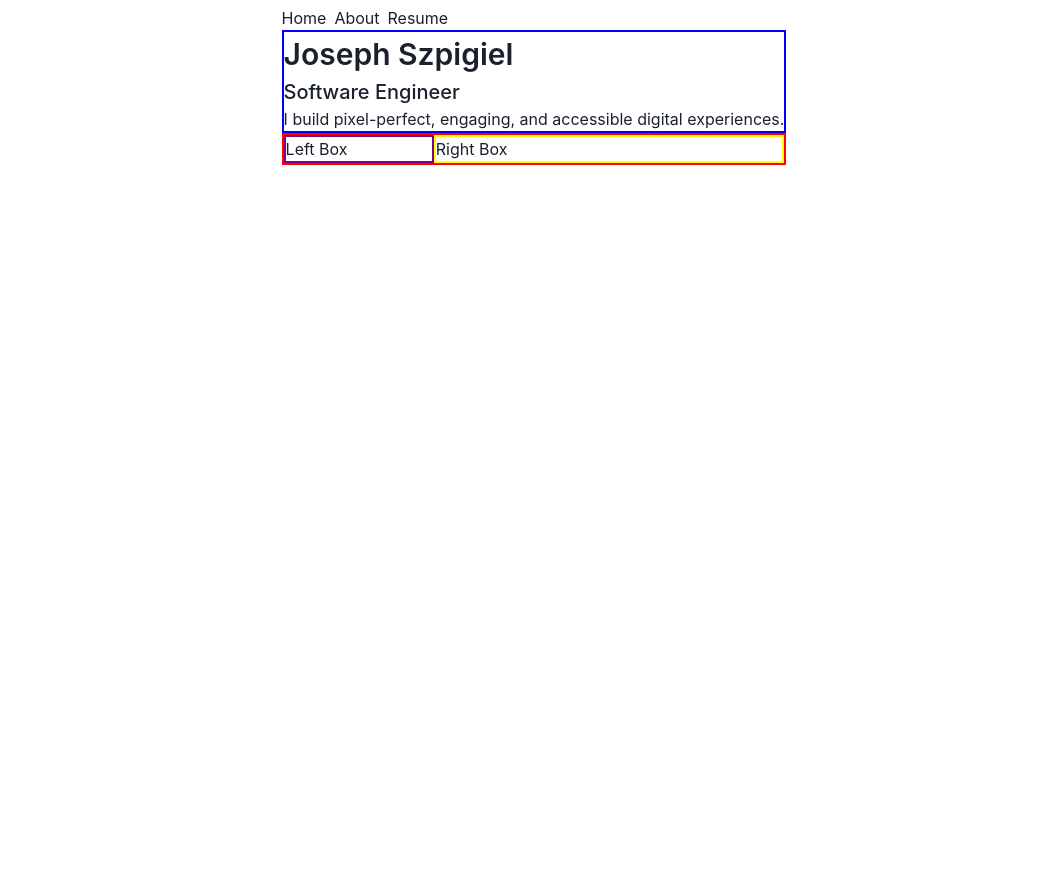
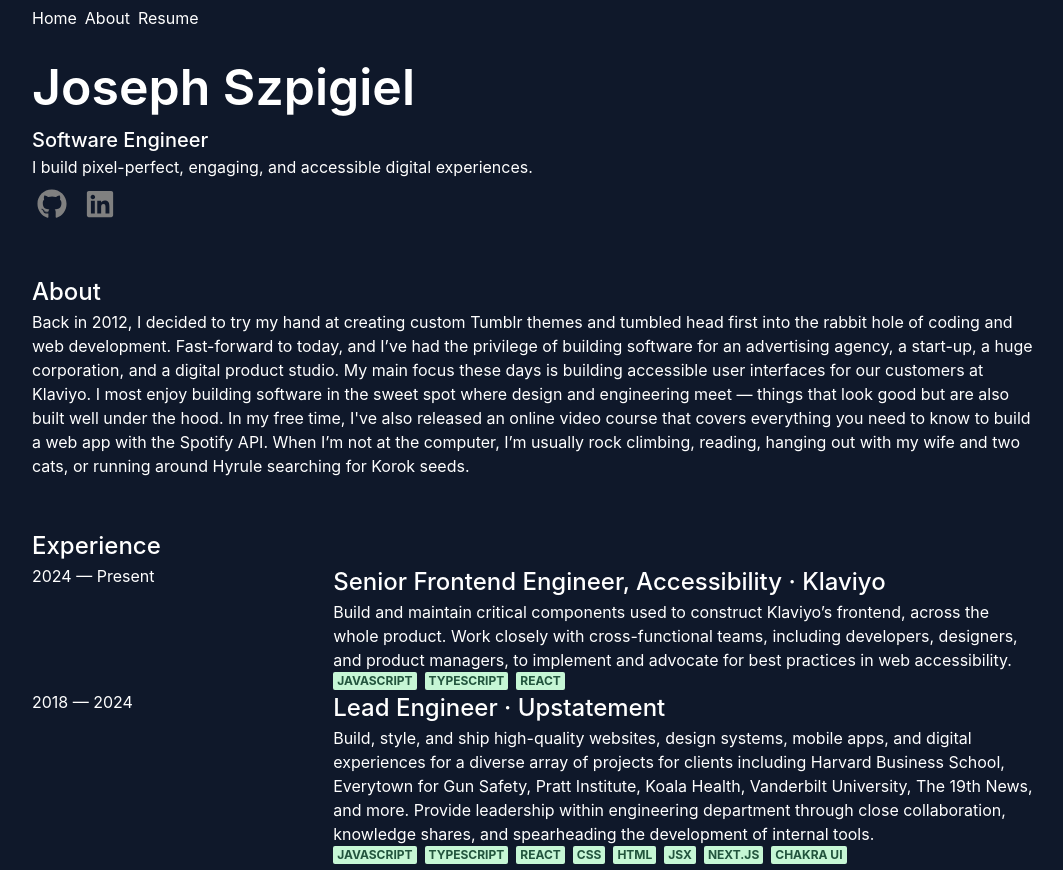
Before and after one commit to JosephSzpigiel/portfolio-site-nextjs, a Next.js app: page / in a window 1280 px wide. Shown: the whole page, without its empty margins (106-1169 px from the left). Before the commit the page ends 800 px from the top, so only its background shows below. Built offline with nearby package versions, Linux system fonts and the light colour scheme.

Commit message:
Set up expeirence section and basic styling.

```diff
--- /dev/null
+++ b/src/components/buttons/GitHubButton.tsx
@@ -0,0 +1,13 @@
+import React from 'react'
+import { Link, IconButton } from '@chakra-ui/react'
+import { FaGithub } from 'react-icons/fa'
+
+function GitHubButton() {
+  return (
+    <Link href='https://github.com/JosephSzpigiel' isExternal>
+        <IconButton aria-label='GitHub' icon={<FaGithub />} variant={'ghost'} color={'grey'} fontSize={'30px'}/>
+    </Link>
+  )
+}
+
+export default GitHubButton
--- a/src/components/buttons/LinkedInButton.tsx
+++ b/src/components/buttons/LinkedInButton.tsx
@@ -5,7 +5,7 @@
 function LinkedInButton() {
   return (
     <Link href='https://www.linkedin.com/in/joseph-szpigiel/' isExternal>
-        <IconButton aria-label='LinkedIn' icon={<FaLinkedin />}/>
+        <IconButton aria-label='LinkedIn' icon={<FaLinkedin />} variant={'ghost'} color={'grey'} fontSize={'30px'}/>
     </Link>
   )
 }
--- /dev/null
+++ b/src/components/home/About.tsx
@@ -0,0 +1,20 @@
+import { Box, Text } from '@chakra-ui/react'
+import React from 'react'
+
+function About() {
+  return (
+    <Box paddingY={'50px'}>
+        <Text
+            fontSize={'24px'}
+            fontWeight={'500'}
+        >
+            About
+        </Text>
+        <Text>
+            Back in 2012, I decided to try my hand at creating custom Tumblr themes and tumbled head first into the rabbit hole of coding and web development. Fast-forward to today, and I’ve had the privilege of building software for an advertising agency, a start-up, a huge corporation, and a digital product studio. My main focus these days is building accessible user interfaces for our customers at Klaviyo. I most enjoy building software in the sweet spot where design and engineering meet — things that look good but are also built well under the hood. In my free time, I've also released an online video course that covers everything you need to know to build a web app with the Spotify API. When I’m not at the computer, I’m usually rock climbing, reading, hanging out with my wife and two cats, or running around Hyrule searching for Korok seeds.
+        </Text>
+    </Box>
+  )
+}
+
+export default About
--- /dev/null
+++ b/src/components/home/Experience.tsx
@@ -0,0 +1,89 @@
+import React from 'react'
+import { Box, Link, Text, Badge, Stack } from '@chakra-ui/react'
+
+const Experience = () => {
+  return (
+    <>
+        <Text
+            fontSize={'24px'}
+            fontWeight={'500'}
+        >
+            Experience
+        </Text>
+        <Box
+            // border={"2px solid red"}
+            display={'flex'}
+            flexDirection={['column', 'row', 'row']}
+        >
+            <Box
+                // border={"2px solid purple"}
+                width={'30%'}
+            >
+                2024 — Present
+            </Box>
+            <Box
+                // border={"2px solid yellow"}
+                width={['100%', '70%']}
+            >
+                <Link
+                    href='https://www.klaviyo.com/'
+                    isExternal
+                    fontSize={'24px'}
+                    fontWeight={'500'}
+                >
+                    Senior Frontend Engineer, Accessibility · Klaviyo
+                </Link>
+                <Text>
+                    Build and maintain critical components used to construct Klaviyo’s frontend, across the whole product. Work closely with cross-functional teams, including developers, designers, and product managers, to implement and advocate for best practices in web accessibility.
+                </Text>
+                <Stack direction={'row'}>
+                    <Badge colorScheme='green'>Javascript</Badge>
+                    <Badge colorScheme='green'>Typescript</Badge>
+                    <Badge colorScheme='green'>React</Badge>
+                </Stack>
+            </Box>
+        </Box>
+        <Box
+        // border={"2px solid red"}
+        display={'flex'}
+        flexDirection={['column', 'row', 'row']}
+    >
+        <Box
+            // border={"2px solid purple"}
+            width={'30%'}
+        >
+            2018 — 2024
+        </Box>
+        <Box
+            // border={"2px solid yellow"}
+            width={['100%', '70%']}
+        >
+            <Link
+                href='https://upstatement.com/'
+                isExternal
+                fontSize={'24px'}
+                fontWeight={'500'}
+                >
+                Lead Engineer · Upstatement
+            </Link>
+            <Text>
+                Build, style, and ship high-quality websites, design systems, mobile apps, and digital experiences for a diverse array of projects for clients including Harvard Business School, Everytown for Gun Safety, Pratt Institute, Koala Health, Vanderbilt University, The 19th News, and more. Provide leadership within engineering department through close collaboration, knowledge shares, and spearheading the development of internal tools.
+            </Text>
+            <Stack direction={'row'} wrap={'wrap'}>
+                <Badge colorScheme='green'>Javascript</Badge>
+                <Badge colorScheme='green'>Typescript</Badge>
+                <Badge colorScheme='green'>React</Badge>
+                <Badge colorScheme='green'>CSS</Badge>
+                <Badge colorScheme='green'>HTML</Badge>
+                <Badge colorScheme='green'>JSX</Badge>
+                <Badge colorScheme='green'>Next.js</Badge>
+                <Badge colorScheme='green'>Chakra UI</Badge>
+            </Stack>
+        </Box>
+    </Box>
+    </>
+
+  )
+}
+
+export default Experience
--- a/src/components/home/Home0.tsx
+++ b/src/components/home/Hero.tsx
@@ -1,15 +1,18 @@
-import { Box, Text } from '@chakra-ui/react'
+import { Box, HStack, Text } from '@chakra-ui/react'
 import React from 'react'
+import GitHubButton from '../buttons/GitHubButton'
+import LinkedInButton from '../buttons/LinkedInButton'
 
-const Home0 = () => {
+const Hero = () => {
   return (
     <Box
-        border='2px solid blue'
+        paddingTop={'20px'}
+        // border='2px solid blue'
         // textAlign={'center'}
         // fontSize={'clamp(12px, 2vw, 40px)'}
     >
         <Text
-            fontSize={'clamp(30px, 2vw, 50px)'}
+            fontSize={'clamp(50px, 2vw, 70px)'}
             fontWeight={'600'}
         >
             Joseph Szpigiel
@@ -23,8 +26,12 @@
         <Text>
             I build pixel-perfect, engaging, and accessible digital experiences.
         </Text>
+        <HStack paddingTop={'5px'}>
+            <GitHubButton/>
+            <LinkedInButton/>
+        </HStack>
     </Box>
   )
 }
 
-export default Home0
+export default Hero
--- a/src/components/home/Home1.tsx
+++ /dev/null
@@ -1,27 +0,0 @@
-import React from 'react'
-import { Box } from '@chakra-ui/react'
-
-const Home1 = () => {
-  return (
-    <Box
-        border={"2px solid red"}
-        display={'flex'}
-        flexDirection={['column', 'row', 'row']}
-    >
-        <Box
-            border={"2px solid purple"}
-            width={'30%'}
-        >
-            Left Box
-        </Box>
-        <Box
-            border={"2px solid yellow"}
-            width={['100%', '70%']}
-        >
-            Right Box
-        </Box>
-    </Box>
-  )
-}
-
-export default Home1
--- a/src/components/home/Index.tsx
+++ b/src/components/home/Index.tsx
@@ -1,13 +1,14 @@
 import React from 'react'
-import Home0 from './Home0'
-import Home1 from './Home1'
-import LinkedInButton from '../buttons/LinkedInButton'
+import Hero from './Hero'
+import Experience from './Experience'
+import About from './About'
 
 const Index = () => {
   return (
     <>
-        <Home0/>
-        <Home1/>
+        <Hero/>
+        <About/>
+        <Experience/>
     </>
   )
 }
--- a/src/pages/_app.tsx
+++ b/src/pages/_app.tsx
@@ -2,12 +2,13 @@
 import "@/styles/globals.css";
 import { ChakraProvider, Box } from "@chakra-ui/react";
 import type { AppProps } from "next/app";
+import theme from "../styles/theme"
 
 export default function App({ Component, pageProps }: AppProps) {
   return (
-    <ChakraProvider>
+    <ChakraProvider theme={theme}>
       <Box display={'flex'} justifyContent={'center'}>
-        <Box paddingX={'10px'} paddingY={'6px'} maxW={'700px'}>
+        <Box paddingX={'10px'} paddingY={'6px'} maxW={'700px'} minWidth={'80%'}>
           <NavBar/>
           <Component {...pageProps}/>
         </Box>
--- a/src/pages/index.tsx
+++ b/src/pages/index.tsx
@@ -1,5 +1,5 @@
 import React from 'react'
-import Home from '../components/home/Index.tsx'
+import Home from '../components/home/Index'
 
 const index = () => {
   return (
--- /dev/null
+++ b/src/styles/theme.js
@@ -0,0 +1,15 @@
+import { background, extendTheme } from '@chakra-ui/react';
+
+const theme = extendTheme({
+  styles: {
+    global: {
+      'html, body': {
+        background: '#0f182a',
+        color: 'white', // Replace 'yourColor' with your desired color
+        // You can set other styles as needed
+      },
+    },
+  },
+});
+
+export default theme;
```
